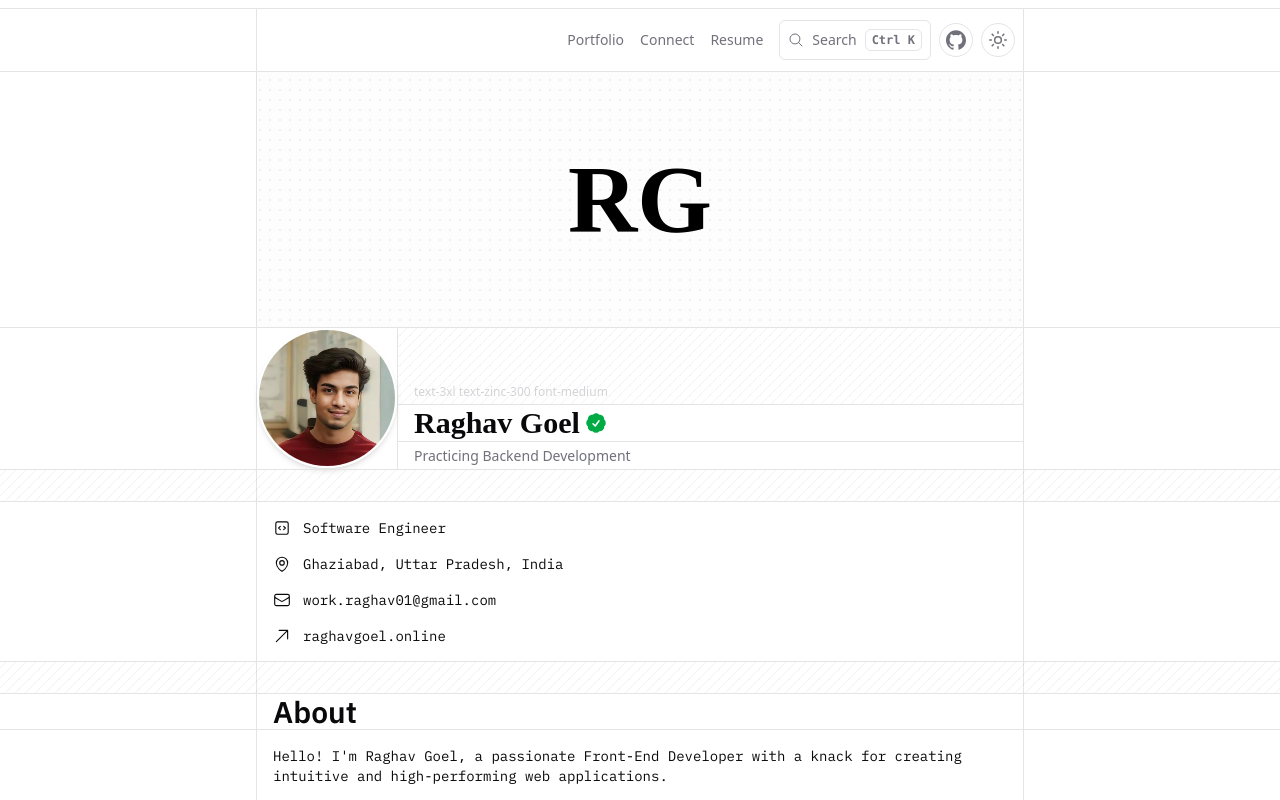
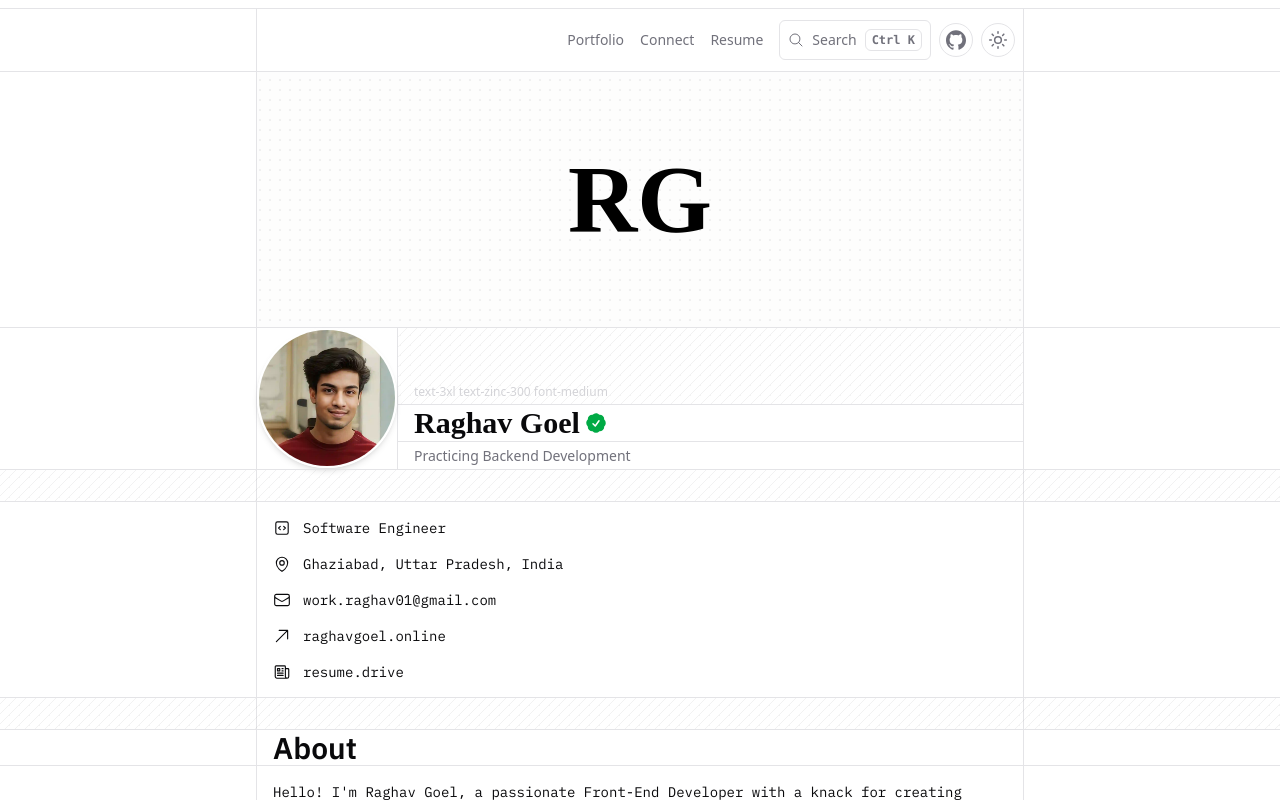
Before and after one commit to raaaghavv/Personal-Portfolio-Website, a React (Vite) app: page / in a window 1280 px wide. Shown: the top 800 px of the page. Built offline with nearby package versions, Linux system fonts and the light colour scheme; a web font is replaced by a local one.

Commit message:
chore: Add resume link in the contact details

```diff
--- a/src/data/userDetails.js
+++ b/src/data/userDetails.js
@@ -3,6 +3,7 @@ import {
   LocationIcon,
   ExternalLinkIcon,
   MailIcon,
+  BlogIcon,
 } from "../components/ui/Icons";
 
 export const userDetails = [
@@ -24,4 +25,9 @@ export const userDetails = [
     href: "https://raghavgoel.online/",
     text: "raghavgoel.online",
   },
+  {
+    icon: BlogIcon,
+    href: "https://drive.google.com/drive/folders/176zwefbsG_pOOBEzZ9s9EnP0yeSp3EyU?usp=sharing",
+    text: "resume.drive",
+  },
 ];
```
